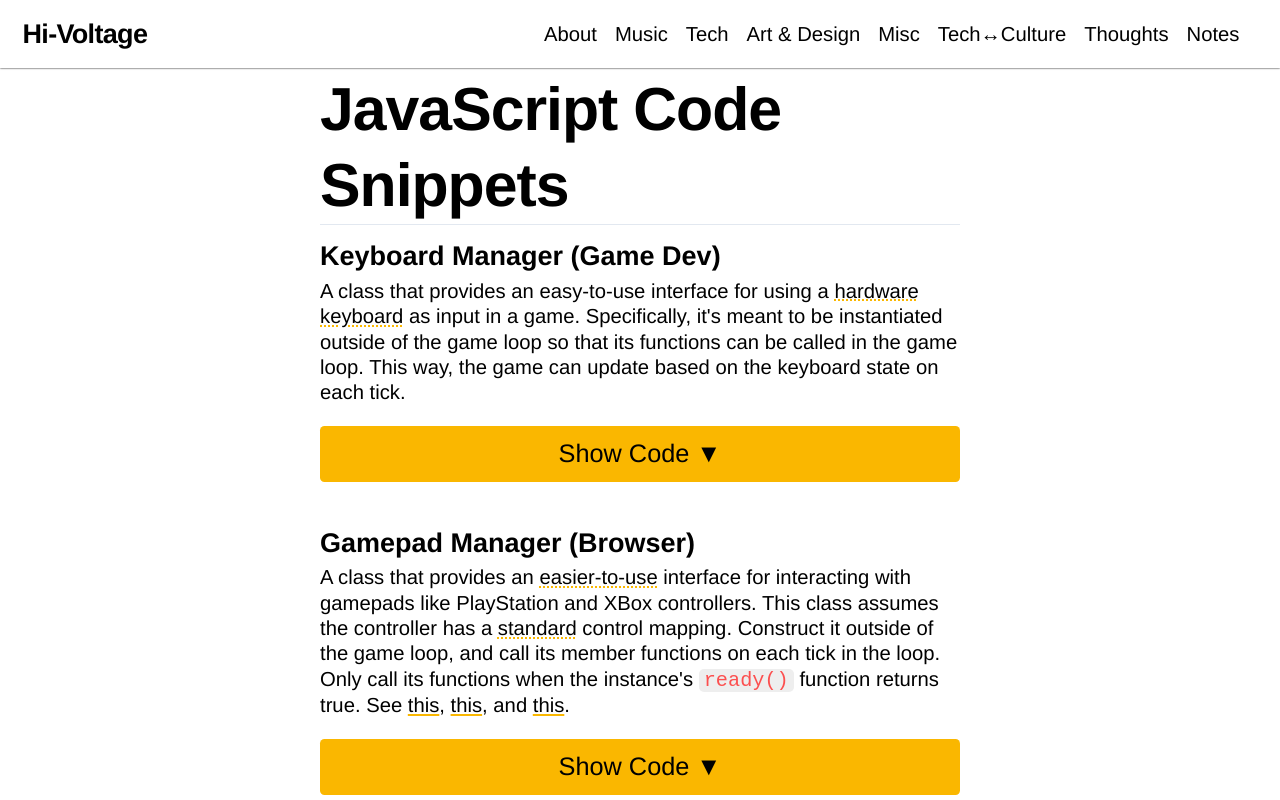
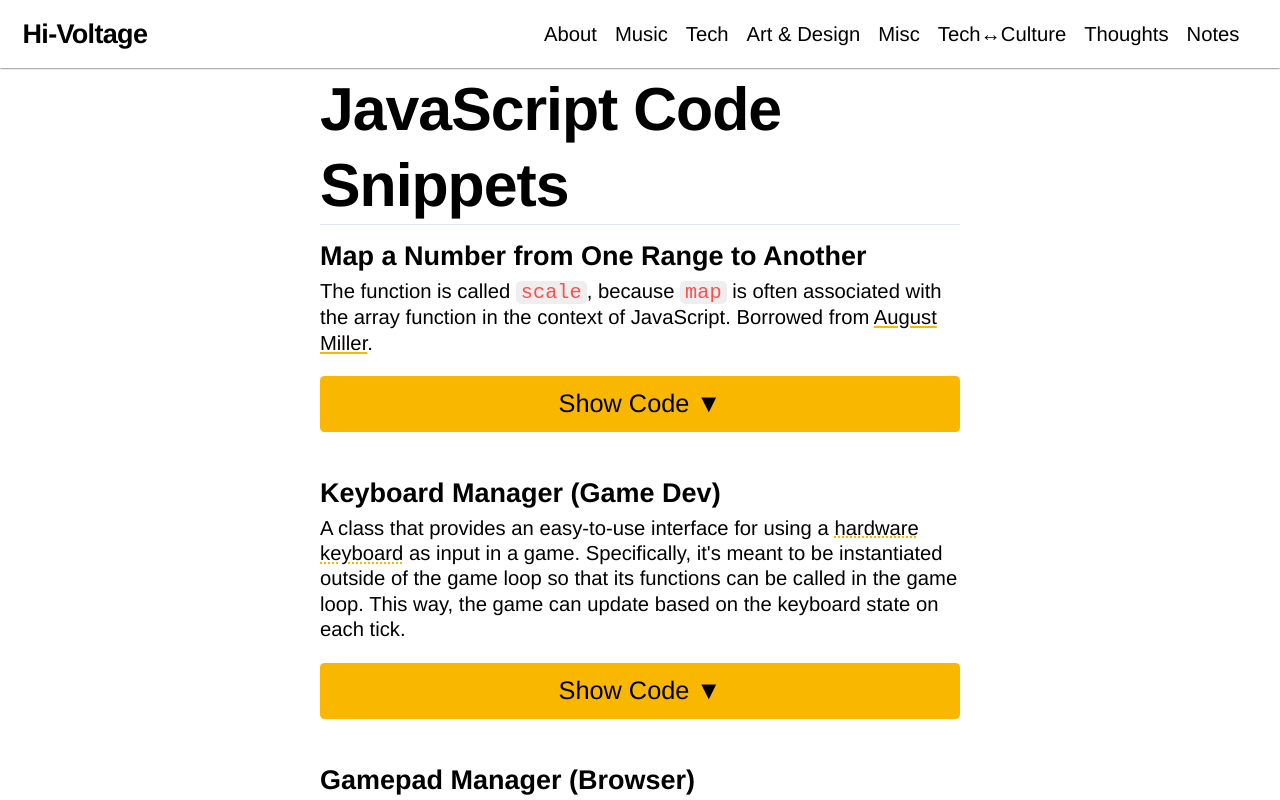
Before and after one commit to aunyks/blog, a Next.js app: page /notes/code-snippets/javascript in a window 1280 px wide. Shown: the top 800 px of the page. Built offline with nearby package versions, Linux system fonts and the light colour scheme.

Commit message:
Add a code snippet

```diff
--- a/pages/notes/code-snippets/javascript.js
+++ b/pages/notes/code-snippets/javascript.js
@@ -9,6 +9,16 @@ export default function JsCodeSnippets() {
       title="JavaScript Code Snippets"
       description="Useful bites of JS code that I often write and rewrite."
     >
+      <CodeSnippet title="Map a Number from One Range to Another">
+        <p>
+          The function is called <code>scale</code>, because <code>map</code> is often associated with the array function in the context of JavaScript. Borrowed from <a href="https://stackoverflow.com/questions/10756313/javascript-jquery-map-a-range-of-numbers-to-another-range-of-numbers">August Miller</a>.
+        </p>
+        <CodeBlock lang="js">{`
+function scale(num, in_min, in_max, out_min, out_max) {
+  return (num - in_min) * (out_max - out_min) / (in_max - in_min) + out_min
+}
+      `}</CodeBlock>
+      </CodeSnippet>
       <CodeSnippet title="Keyboard Manager (Game Dev)">
         <p>
           A class that provides an easy-to-use interface for using a <Hint msg="">hardware keyboard</Hint> as
```
